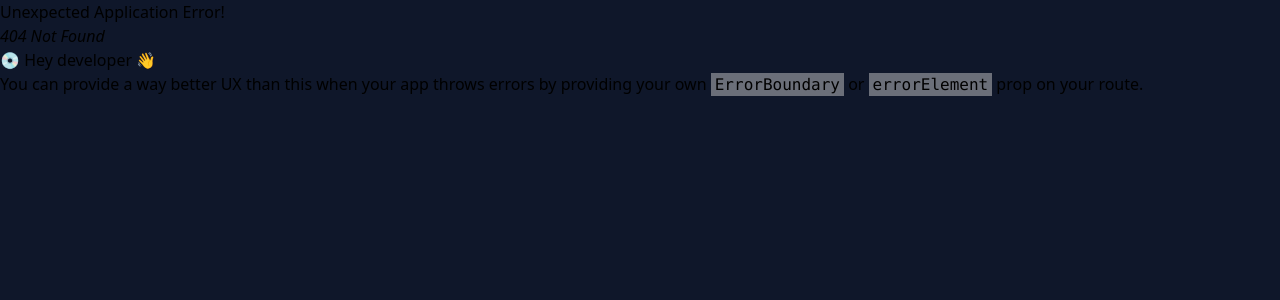
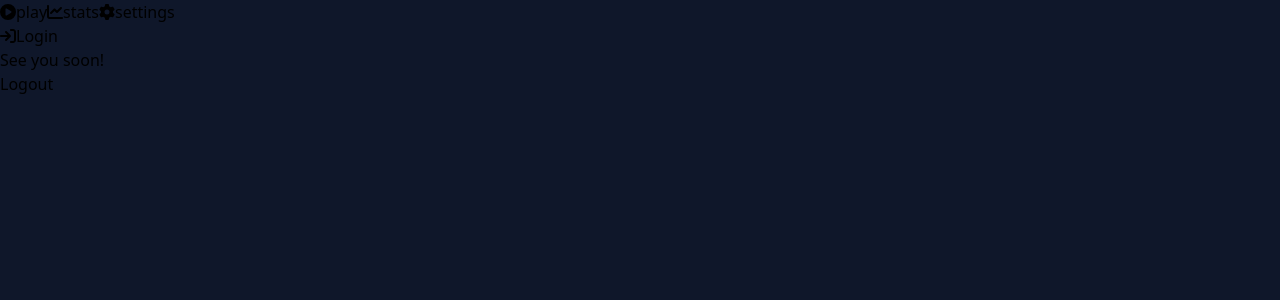
Before and after one commit to Glenn-Chiang/Turbo-Typer, a React (Vite) app: page /logout in a window 1280 px wide. Before the commit this address had no page. Shown: the top 300 px of the page. Built offline with nearby package versions, Linux system fonts and the light colour scheme; no server answers.

Commit message:
Installed firebase auth and created register, login and logout functions TODO: redirect after register, login and logout TODO: fix typescript's nonsensical errors

```diff
--- a/package.json
+++ b/package.json
@@ -14,6 +14,7 @@
     "@fortawesome/fontawesome-svg-core": "^6.4.0",
     "@fortawesome/free-solid-svg-icons": "^6.4.0",
     "@fortawesome/react-fontawesome": "^0.2.0",
+    "firebase": "^10.0.0",
     "react": "^18.2.0",
     "react-dom": "^18.2.0",
     "react-router-dom": "^6.14.1"
--- a/src/App.tsx
+++ b/src/App.tsx
@@ -1,13 +1,32 @@
 import { Outlet } from "react-router-dom";
 import Navbar from "./components/Navbar";
+import { useState, useEffect } from "react";
+import { User, onAuthStateChanged } from "firebase/auth";
+import { auth } from "./firebase";
+import { AuthContext } from "./AuthContext";
 
 export default function App() {
+  const [user, setUser] = useState<User | null | undefined>();
+
+  useEffect(() => {
+    const unsubscribe = onAuthStateChanged(auth, (user) => {
+      if (user) {
+        setUser(user);
+      } else {
+        setUser(null);
+      }
+    });
+
+    return () => unsubscribe();
+  })
+
+
   return (
-    <>
-      <Navbar/>
+    <AuthContext.Provider value={user}>
+      <Navbar />
       <div className="text-center flex-col p-10 text-lg text-white">
-        <Outlet/>
+        <Outlet />
       </div>
-    </>
-  )
+    </AuthContext.Provider>
+  );
 }
--- /dev/null
+++ b/src/AuthContext.ts
@@ -0,0 +1,4 @@
+import { User } from 'firebase/auth';
+import { createContext } from 'react';
+
+export const AuthContext = createContext<User | null | undefined >(undefined);
--- /dev/null
+++ b/src/components/AccountButton.tsx
@@ -0,0 +1,15 @@
+type props = {
+  children: string;
+  onClick?: () => void;
+};
+
+export default function AccountButton({ children, onClick }: props) {
+  return (
+    <button
+      className="bg-rose-500 hover:bg-rose-400 transition p-2 rounded-xl capitalize"
+      onClick={onClick}
+    >
+      {children}
+    </button>
+  );
+}
--- a/src/components/AccountForm.tsx
+++ b/src/components/AccountForm.tsx
@@ -1,28 +1,52 @@
-import { Form } from "react-router-dom"
+import { FormEvent, useState } from "react";
+import { Form } from "react-router-dom";
+import AccountButton from "./AccountButton";
 
 type props = {
   children: React.ReactNode[];
   action: string;
+  fields: JSX.Element[][];
+  handleSubmit: (email: string, password: string) => Promise<Response>;
+};
+
+export default function AccountForm({
+  children,
+  action,
+  fields,
+  handleSubmit,
+}: props) {
+  const [errorMessage, setErrorMessage] = useState("");
+
+  const fieldElems = fields.map((field, index) => {
+    return (
+      <div className="flex justify-between gap-4" key={index}>
+        {field[0]}
+        {field[1]}
+      </div>
+    );
+  });
+
+  const onSubmit = async (event: FormEvent) => {
+    const form = event.target;
+    const email = form.email.value;
+    const password = form.password.value;
+    try {
+      await handleSubmit(email, password);
+    } catch (error) {
+      setErrorMessage(error.message);
     }
+  };
 
-export default function AccountForm({children, action}: props) {
   return (
-    <Form className="flex flex-col items-center gap-4">
+    <Form
+      className="flex flex-col items-center gap-4"
+      onSubmit={() => onSubmit}
+    >
       {children[0]}
-      <div className="flex flex-col gap-4 w-80">
-        <div className="flex justify-between gap-4">
-          <label htmlFor="email">Email</label>
-          <input required id="email" type="email" name="email" className="rounded-lg text-black p-1"/>
-        </div>
-        <div className="flex justify-between gap-4">
-          <label htmlFor="password">Password</label>
-          <input required id="password" type="password" name="password" className="rounded-lg text-black p-1"/>
-        </div>
-      </div>
-      <button className="bg-rose-500 hover:bg-rose-400 transition p-2 rounded-xl capitalize">
-        {action}
-      </button>
+      <div className="flex flex-col gap-4 w-80">{fieldElems}</div>
+      <AccountButton>{action}</AccountButton>
       {children[1]}
+      {errorMessage && <p className="text-red-500">{errorMessage}</p>}
     </Form>
-  )
+  );
 }
--- a/src/components/Navbar.tsx
+++ b/src/components/Navbar.tsx
@@ -3,10 +3,12 @@ import {
   faLineChart,
   faPlayCircle,
   faSignIn,
+  faSignOut,
 } from "@fortawesome/free-solid-svg-icons";
 import { FontAwesomeIcon } from "@fortawesome/react-fontawesome";
-import { ReactNode } from "react";
+import { ReactNode, useContext } from "react";
 import { NavLink } from "react-router-dom";
+import { AuthContext } from "../AuthContext";
 
 export default function Navbar() {
   const navItems: [string, ReactNode][] = [
@@ -30,19 +32,22 @@ export default function Navbar() {
       </NavLink>
     );
   });
+
+  const user = useContext(AuthContext);
+
   return (
     <nav className="fixed left-0 text-white flex flex-col justify-between p-10 h-full text-lg ">
       <div className="flex flex-col gap-4">{navlinks}</div>
       <NavLink
-        to={"/login"}
+        to={user ? '/logout' : "/login"}
         className={({ isActive }) =>
           `${
             isActive ? "border-r-2" : ""
           } hover:text-sky-400 flex items-center gap-3 p-2 capitalize`
         }
       >
-        <FontAwesomeIcon icon={faSignIn} />
-        Login
+        <FontAwesomeIcon icon={user ? faSignOut : faSignIn} />
+        {user ? 'Logout' : 'Login'}
       </NavLink>
     </nav>
   );
--- /dev/null
+++ b/src/firebase.ts
@@ -0,0 +1,19 @@
+import { initializeApp } from "firebase/app";
+import { getAuth } from 'firebase/auth'
+import { getFirestore } from 'firebase/firestore'
+
+const firebaseConfig = {
+  apiKey: "AIzaSyDaSVJeuo8VVcX6KYR6RDJ9JyeLDVToIfk",
+  authDomain: "turbo-typer.firebaseapp.com",
+  projectId: "turbo-typer",
+  storageBucket: "turbo-typer.appspot.com",
+  messagingSenderId: "881461379408",
+  appId: "1:881461379408:web:179448aa9c33c368306c55"
+};
+
+// Initialize Firebase
+const app = initializeApp(firebaseConfig);
+const auth = getAuth(app);
+const db = getFirestore(app);
+
+export { auth, db };
--- a/src/views/Login/Login.tsx
+++ b/src/views/Login/Login.tsx
@@ -2,10 +2,37 @@ import { faSignIn } from "@fortawesome/free-solid-svg-icons";
 import { FontAwesomeIcon } from "@fortawesome/react-fontawesome";
 import AccountForm from "../../components/AccountForm";
 import LinkButton from "../../components/LinkButton";
+import { signInWithEmailAndPassword } from "firebase/auth";
+import { auth } from "../../firebase";
+import { Navigate } from "react-router-dom";
 
 export default function Login() {
+  const fields = [
+    [
+      <label htmlFor="email">Email</label>,
+      <input
+        required
+        id="email"
+        type="email"
+        name="email"
+        className="rounded-lg text-black p-1"
+      />,
+    ],
+
+    [
+      <label htmlFor="password">Password</label>,
+      <input
+        required
+        id="password"
+        type="password"
+        name="password"
+        className="rounded-lg text-black p-1"
+      />,
+    ],
+  ];
+
   return (
-    <AccountForm action="login">
+    <AccountForm action="login" fields={fields} handleSubmit={login}>
       <h1>
         <FontAwesomeIcon icon={faSignIn}/>
         Login
@@ -14,3 +41,14 @@ export default function Login() {
     </AccountForm>
   )
 }
+
+async function login(email: string, password: string) {
+  try {
+    const userCredential = await signInWithEmailAndPassword(auth, email, password);
+    alert('Login successful');
+    return <Navigate to={'/play'}/>;
+  } catch (error) {
+    console.log('Login error: ', error);
+    throw error;
+  }
+}
--- /dev/null
+++ b/src/views/Logout.tsx
@@ -0,0 +1,16 @@
+import { signOut } from "firebase/auth";
+import AccountButton from "../components/AccountButton";
+import { auth } from "../firebase";
+
+export default function Logout() {
+  const logout = async () => {
+    await signOut(auth);
+  };
+
+  return (
+    <div className="flex flex-col items-center gap-4">
+      <p>See you soon!</p>
+      <AccountButton onClick={logout}>Logout</AccountButton>
+    </div>
+  );
+}
--- a/src/views/Register/Register.tsx
+++ b/src/views/Register/Register.tsx
@@ -2,15 +2,77 @@ import AccountForm from "../../components/AccountForm";
 import LinkButton from "../../components/LinkButton";
 import { FontAwesomeIcon } from "@fortawesome/react-fontawesome";
 import { faPenSquare } from "@fortawesome/free-solid-svg-icons";
+import { createUserWithEmailAndPassword } from "firebase/auth";
+import { auth, db } from "../../firebase";
+import { Navigate, redirect } from "react-router-dom";
+import { doc, setDoc } from "firebase/firestore";
 
 export default function Register() {
+  const fields = [
+    [
+      <label htmlFor="username">Username</label>,
+      <input
+        required
+        id="username"
+        type="text"
+        name="username"
+        className="rounded-lg text-black p-1"
+      />,
+    ],
+    [
+      <label htmlFor="email">Email</label>,
+      <input
+        required
+        id="email"
+        type="email"
+        name="email"
+        className="rounded-lg text-black p-1"
+      />,
+    ],
+
+    [
+      <label htmlFor="password">Password</label>,
+      <input
+        required
+        id="password"
+        type="password"
+        name="password"
+        className="rounded-lg text-black p-1"
+      />,
+    ],
+  ];
+
   return (
-    <AccountForm action="register">
+    <AccountForm action="register" fields={fields} handleSubmit={register}>
       <h1>
-        <FontAwesomeIcon icon={faPenSquare}/>
+        <FontAwesomeIcon icon={faPenSquare} />
         Register
       </h1>
-      <p>Already have an account? <LinkButton destination="login"/></p>
+      <p>
+        Already have an account? <LinkButton destination="login" />
+      </p>
     </AccountForm>
-  )
+  );
 }
+
+async function register(username: string, email: string, password: string) {
+  try {
+    const userCredential = await createUserWithEmailAndPassword(
+      auth,
+      email,
+      password
+    );
+    await setUpUser(username, userCredential.user.uid);
+    console.log("Registration successful");
+    return <Navigate to={"/login"} />;
+  } catch (error) {
+    console.log("Registration error: ", error);
+    throw error;
+  }
+}
+
+async function setUpUser(username: string, userId: string) {
+  const userDocRef = doc(db, "users", userId);
+  const userData = { username, userId };
+  await setDoc(userDocRef, userData);
+}
```
Also changed, not shown: src/main.tsx (+6 -1 lines), src/views/Login/login.ts (added, +12 -0 lines), 2 other files (tests, documents, lock files or other folders). Lines whose indentation alone changed are shown as unchanged.
